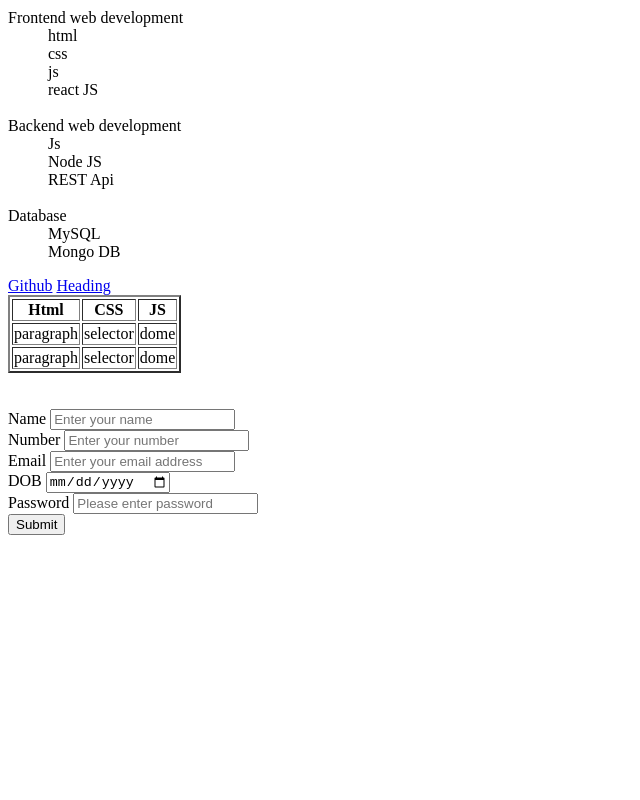
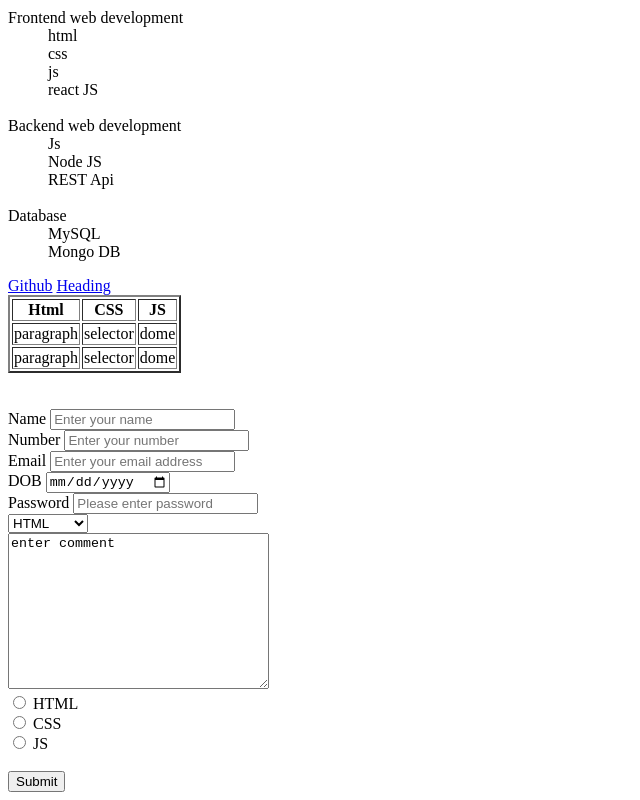
Before and after one commit to Dreomoj/html2, a plain HTML site: page index.html in a window 1280 px wide. Shown: the part 2149-2949 px from the top of the page, without its empty margins (0-640 px from the left). Before the commit the page ends 2692 px from the top, so only its background shows below. Drawn offline with Linux system fonts and the light colour scheme.

Commit message:
html form elements added

```diff
--- a/index.html
+++ b/index.html
@@ -100,6 +100,21 @@
         <input type="date" placeholder="Enter your date of birth"><br>
         <label for="">Password</label>
         <input type="password" placeholder="Please enter password"><br>
+        <!-- HTML dropdown -->
+        <select name="" id="">
+            <option value="">HTML</option>
+            <option value="">CSS</option>
+            <option value="">JS</option>
+            <option value="">Database</option>
+        </select>
+        <br>
+        <textarea name="" id="" cols="30" rows="10">enter comment</textarea><br>
+        <input type="radio">
+        <label for="">HTML</label><br>
+        <input type="radio">
+        <label for="">CSS</label><br>
+        <input type="radio">
+        <label for="">JS</label><br><br>
         <input type="submit">
     </form>
 </body>
```
